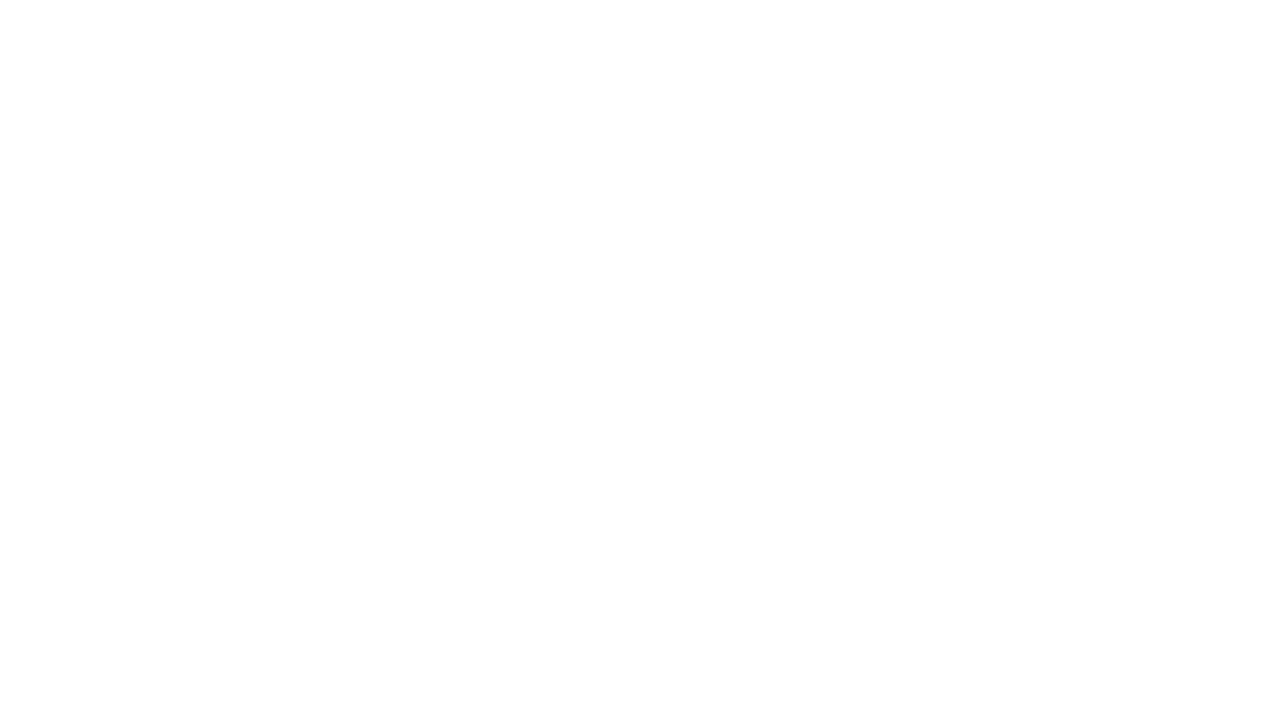
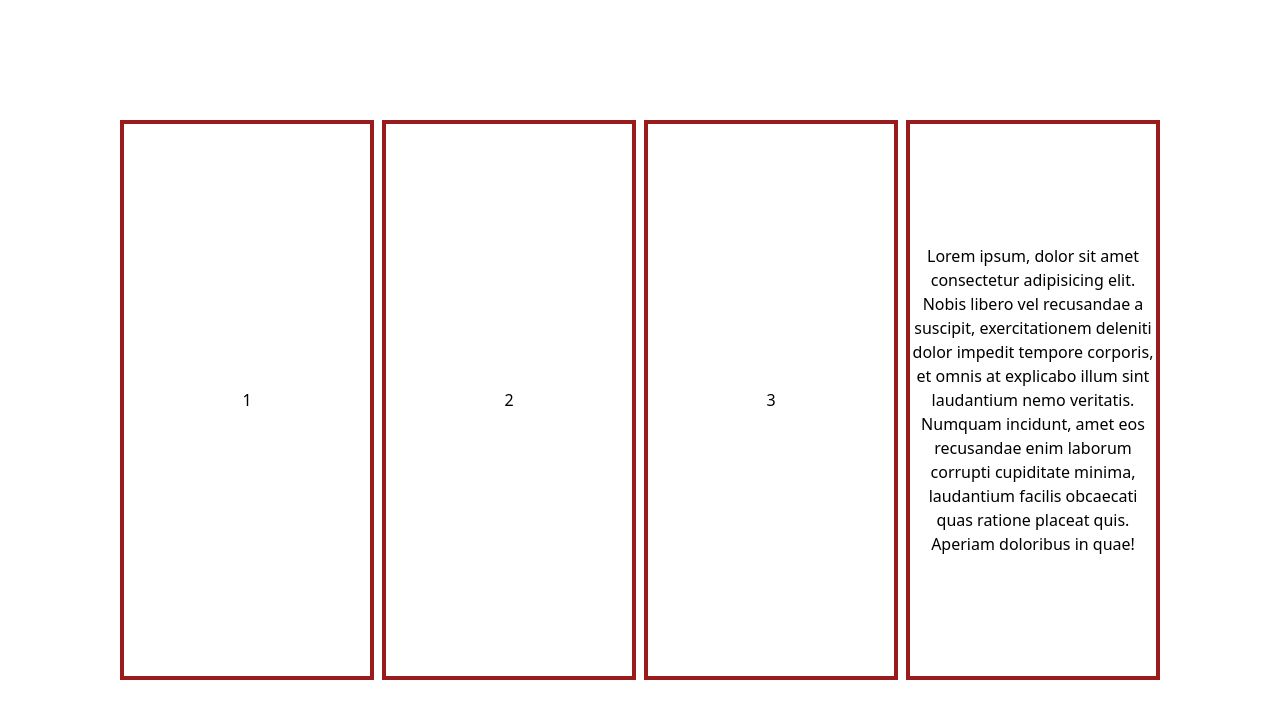
Before and after one commit to VikasSuthar007/Tailwind_1, a plain HTML site: page tailwind-sandbox/tailwind-sandbox-starter/13-flex/index.html in a window 1280 px wide. Drawn offline with nearby package versions, Linux system fonts and the light colour scheme.

Commit message:
Commiting flex

```diff
--- a/tailwind-sandbox/tailwind-sandbox-starter/13-flex/index.html
+++ b/tailwind-sandbox/tailwind-sandbox-starter/13-flex/index.html
@@ -9,7 +9,14 @@
   </head>
   <body>
     <!-- Flex and alignment -->
-
+    <div class="flex h-[100vh] p-[120px]">
+      <div class="flex w-[100vw] h-full gap-2">
+        <div class="flex-1 border-4 border-red-800 text-center content-evenly">1</div>
+        <div class="flex-1 border-4 border-red-800 text-center content-evenly">2</div>
+        <div class="flex-1 border-4 border-red-800 text-center content-evenly">3</div>
+        <div class="flex-1 border-4 border-red-800 text-center content-evenly">Lorem ipsum, dolor sit amet consectetur adipisicing elit. Nobis libero vel recusandae a suscipit, exercitationem deleniti dolor impedit tempore corporis, et omnis at explicabo illum sint laudantium nemo veritatis. Numquam incidunt, amet eos recusandae enim laborum corrupti cupiditate minima, laudantium facilis obcaecati quas ratione placeat quis. Aperiam doloribus in quae!</div>
+      </div>
+    </div>
     <!-- Flex Column, Gap and Order -->
 
     <!-- Grow and shrink -->
```
